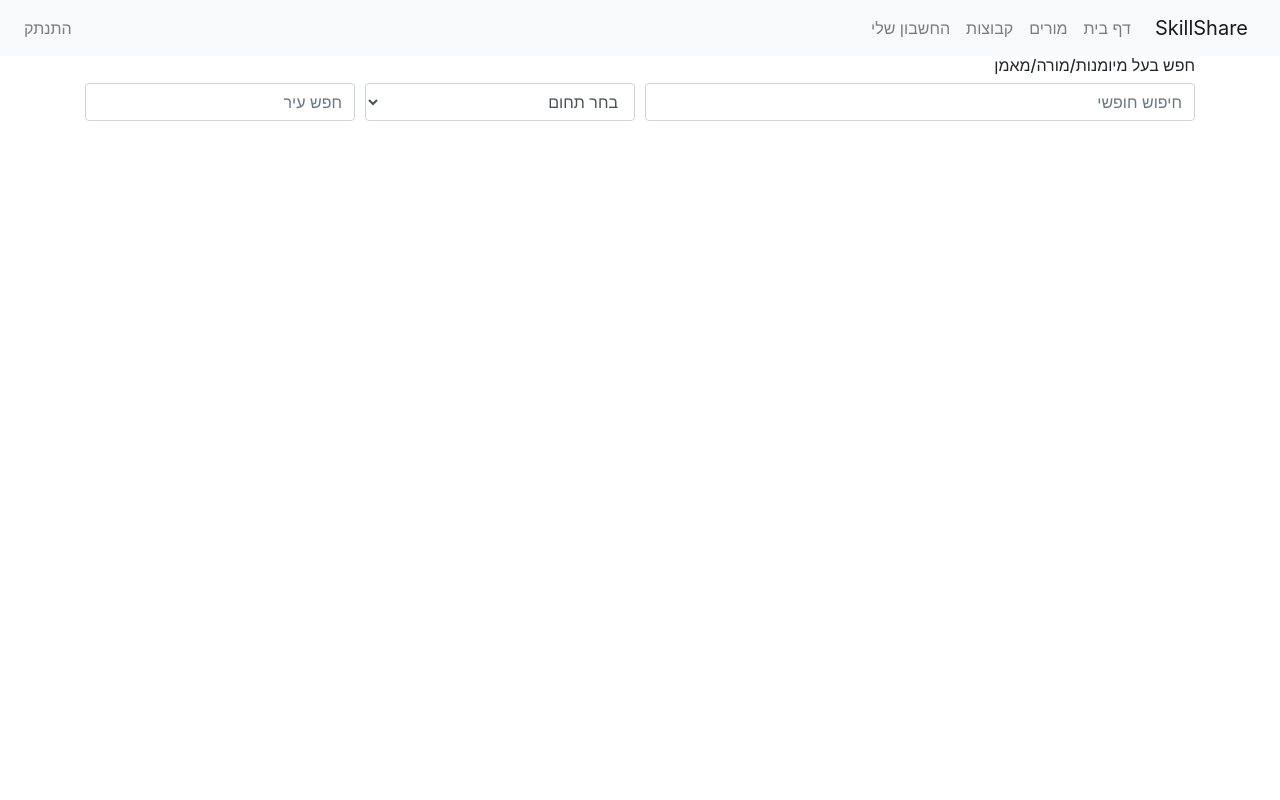
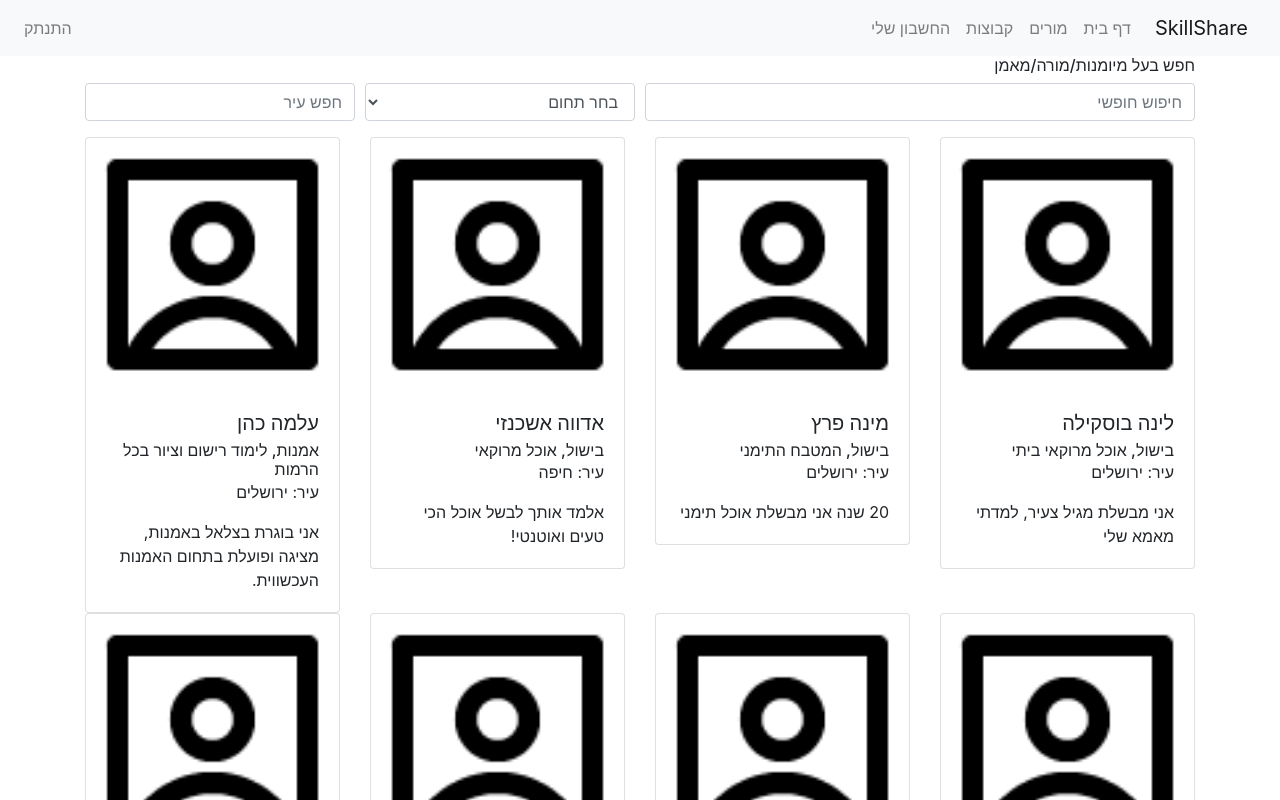
Before and after one commit to irinam759/skillshare, a React (Create React App) app: page /#/teachers in a window 1280 px wide. Shown: the top 800 px of the page. Built offline with nearby package versions, Linux system fonts and the light colour scheme.

Commit message:
Add functionality of filter by chosen city and category

```diff
--- a/src/components/SearchForm.js
+++ b/src/components/SearchForm.js
@@ -7,9 +7,7 @@ class SearchForm extends React.Component{
         super(props);
         this.state = {
             searchCity:'',
-            cityResults:[],
-            chosenCity:'',
-            selectedCategory:''
+            cityResults:[]
         }
     }
 
@@ -29,17 +27,22 @@ class SearchForm extends React.Component{
                 else {return false}
             })
         });
+        if(event.target.value===''){
+            this.props.onCitySelected(0);
+        }
 
     }
 
     // Function update input value and state when city is selected
     onCitySelected = (index,name)=>{
     this.setState({
-        chosenCity:index,
+
         cityResults:[],
         searchCity:name
     })
+
     this.props.onCitySelected(index);
+
 }
 
     // Function - select study category
@@ -48,7 +51,7 @@ class SearchForm extends React.Component{
             selectCategory:event.target.value
         })
         this.props.onCategorySelected(event.target.value);
-
+        // console.log('category: '+event.target.value)
     }
 
 
--- a/src/data/categories.json
+++ b/src/data/categories.json
@@ -1,6 +1,6 @@
 [
-    {"id":1, "title":"בישול"},
-    {"id":2, "title":"אמנות"},
+    {"id":2, "title":"בישול"},
+    {"id":1, "title":"אמנות"},
     {"id":3, "title":"שפות"},
     {"id":4, "title":"ספורט וכושר"},
     {"id":5, "title":"נגרות"},
--- a/src/data/users.json
+++ b/src/data/users.json
@@ -1,7 +1,13 @@
 [
-    {"id":1,"name":"לינה בוסקילה","email":"lina@yahoo.com","pw":"123", "image":"profile.png","city":182,"isTeacher":true,"categoryId":1,"desc":"אוכל מרוקאי ביתי", "about":"אני מבשלת מגיל צעיר, למדתי מאמא שלי" },
-    {"id":2,"name":"עעע ","email":"lina@yahoo.com","pw":"123", "image":"profile.png","city":819,"isTeacher":true,"categoryId":2,"desc":"אוכל מרוקאי ביתי", "about":"אני מבשלת מגיל צעיר, למדתי מאמא שלי" },
-    {"id":3,"name":"משמ","email":"lina@yahoo.com","pw":"123", "image":"profile.png","city":1275,"isTeacher":true,"categoryId":2,"desc":"אוכל מרוקאי ביתי", "about":"אני מבשלת מגיל צעיר, למדתי מאמא שלי" },
-    {"id":4,"name":"ההה ההה","email":"lina@yahoo.com","pw":"123", "image":"profile.png","city":968,"isTeacher":true,"categoryId":3,"desc":"אוכל מרוקאי ביתי", "about":"אני מבשלת מגיל צעיר, למדתי מאמא שלי" },
-    {"id":5,"name":"שרה","email":"lina@yahoo.com","pw":"123", "image":"profile.png","city":932,"isTeacher":false,"categoryId":3}
+    {"id":1,"name":"לינה בוסקילה","email":"lina@yahoo.com","pw":"123", "image":"profile.png","city":3000,"isTeacher":true,"categoryId":2,"desc":"אוכל מרוקאי ביתי", "about":"אני מבשלת מגיל צעיר, למדתי מאמא שלי" },
+    {"id":2,"name":"מינה פרץ ","email":"minap@yahoo.com","pw":"123", "image":"profile.png","city":3000,"isTeacher":true,"categoryId":2,"desc":"המטבח התימני", "about":"20 שנה אני מבשלת אוכל תימני" },
+    {"id":3,"name":"אדווה אשכנזי","email":"adva@yahoo.com","pw":"123", "image":"profile.png","city":4000,"isTeacher":true,"categoryId":2,"desc":"אוכל מרוקאי ", "about":"אלמד אותך לבשל אוכל הכי טעים ואוטנטי!" },
+    {"id":4,"name":"עלמה כהן","email":"almacohen@yahoo.com","pw":"123", "image":"profile.png","city":3000,"isTeacher":true,"categoryId":1,"desc":"לימוד רישום וציור בכל הרמות", "about":"אני בוגרת בצלאל באמנות, מציגה ופועלת בתחום האמנות העכשווית. " },
+    {"id":5,"name":"לינוי וולקוב","email":"linoi@yahoo.com","pw":"123", "image":"profile.png","city":4000,"isTeacher":true,"categoryId":1,"desc":"רישום, הכנת תיק עבודות", "about":"אני ציירת ומאיירת, בוגרת המדרשה. ניסיון רב בהכנת תיק עבודות לקבלה ללימודים, הדרכה ברישום " },
+    {"id":6,"name":"לינה בוסקילה","email":"lina@yahoo.com","pw":"123", "image":"profile.png","city":3000,"isTeacher":true,"categoryId":2,"desc":"אוכל מרוקאי ביתי", "about":"אני מבשלת מגיל צעיר, למדתי מאמא שלי" },
+    {"id":7,"name":"מינה פרץ ","email":"minap@yahoo.com","pw":"123", "image":"profile.png","city":3000,"isTeacher":true,"categoryId":2,"desc":"המטבח התימני", "about":"20 שנה אני מבשלת אוכל תימני" },
+    {"id":8,"name":"אדווה אשכנזי","email":"adva@yahoo.com","pw":"123", "image":"profile.png","city":4000,"isTeacher":true,"categoryId":2,"desc":"אוכל מרוקאי ", "about":"אלמד אותך לבשל אוכל הכי טעים ואוטנטי!" },
+    {"id":9,"name":"עלמה כהן","email":"almacohen@yahoo.com","pw":"123", "image":"profile.png","city":3000,"isTeacher":true,"categoryId":1,"desc":"לימוד רישום וציור בכל הרמות", "about":"אני בוגרת בצלאל באמנות, מציגה ופועלת בתחום האמנות העכשווית. " },
+    {"id":10,"name":"לינוי וולקוב","email":"linoi@yahoo.com","pw":"123", "image":"profile.png","city":4000,"isTeacher":true,"categoryId":1,"desc":"רישום, הכנת תיק עבודות", "about":"אני ציירת ומאיירת, בוגרת המדרשה. ניסיון רב בהכנת תיק עבודות לקבלה ללימודים, הדרכה ברישום " },
+    {"id":11,"name":"שרה","email":"lina@yahoo.com","pw":"123", "image":"profile.png","city":932,"isTeacher":false,"categoryId":3}
 ]
--- a/src/pages/Teachers.js
+++ b/src/pages/Teachers.js
@@ -1,5 +1,5 @@
 import React from 'react';
-import { Card, Col, Form, Row } from 'react-bootstrap';
+import { Card, Col, Row } from 'react-bootstrap';
 import SearchForm from '../components/SearchForm';
 
 
@@ -7,50 +7,75 @@ class Teachers extends React.Component{
     constructor(props){
         super(props);
         this.state = {
-            // resultsByCategory:this.props.allTeachers,
             resultsByCategory:[],
-            resultsByCity:[]
+            resultsByCity:[],
+            chosenCity:0,
+            chosenCategory:0
 
         }
     }
 
 citySelected = (index) => {
-    console.log('city: '+index);
+
     const teachersByCity = this.props.allTeachers.filter((teacher)=>{
-        return (teacher.city==index) ? teacher : false
+        return (String(teacher.city)===index) ? teacher : false
 
 });
 this.setState({
-    resultsByCity: teachersByCity
+    resultsByCity: teachersByCity,
+    chosenCity:index
 
 })
-console.log(teachersByCity)
+
 }
 
 categorySelected = (index) => {
+    console.log('category index'+index+typeof(index))
+    const filteredTeachers = (index!=='0')?
+    this.props.allTeachers.filter((teacher)=>{
+        return (String(teacher.categoryId)===index) ? teacher : false
 
-    const filteredTeachers = this.props.allTeachers.filter((teacher)=>{
-            return (String(teacher.categoryId)===index) ? teacher : false
-
-    });
+}) :this.props.allTeachers ;
 
     this.setState({
-         resultsByCategory: filteredTeachers
+         resultsByCategory: filteredTeachers,
+         chosenCategory:index
 
     })
 
 }
 
+// Function that compares both category and city arrays
+// If both selected returns array that includes category and city chosen
+// If none selected  returns all the teachers
+// Else if city or category selected, returns the selected results
+
+allFilter=()=>{
+    const chosenCity = this.state.chosenCity;
+    const chosenCategory = this.state.chosenCategory;
+
+    if(chosenCity && chosenCategory){
+        return this.props.allTeachers
+        .filter((teacher)=>this.state.resultsByCity.includes(teacher) && this.state.resultsByCategory.includes(teacher));
+
+    }
+    if(!chosenCity && !chosenCategory){
+        console.log(this.props.allTeachers);
+        return this.props.allTeachers
+    }
+    else{
+
+    return this.props.allTeachers
+        .filter((teacher)=>this.state.resultsByCity.includes(teacher) || this.state.resultsByCategory.includes(teacher));
+    }
+}
 
     render(){
-
-        const allResults =this.props.allTeachers.filter((teacher)=>this.state.resultsByCity.includes(teacher) || this.state.resultsByCategory.includes(teacher));
-
-
-        //Create teachers cards
-          const teacherCards = this.state.resultsByCategory.map((teacher)=>{
+        const allResults = this.allFilter();
+       //Create teachers cards
+            const teacherCards =allResults.map((teacher)=>{
             const teacherCategory = this.props.allCategories.find(element =>  (element.id === teacher.categoryId));
-            const teacherCity = this.props.allCities.find(element =>  (element.semel_yeshuv == teacher.city));
+            const teacherCity = this.props.allCities.find(element =>  (element.semel_yeshuv === String(teacher.city)));
 
                 return (
             <Col key={teacher.id} lg={3} md={6} sm={12}>
```
